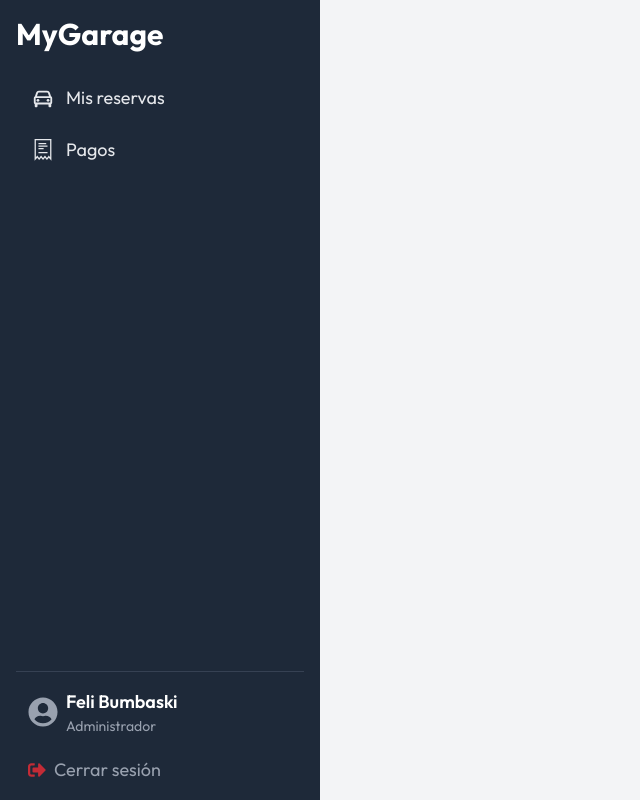
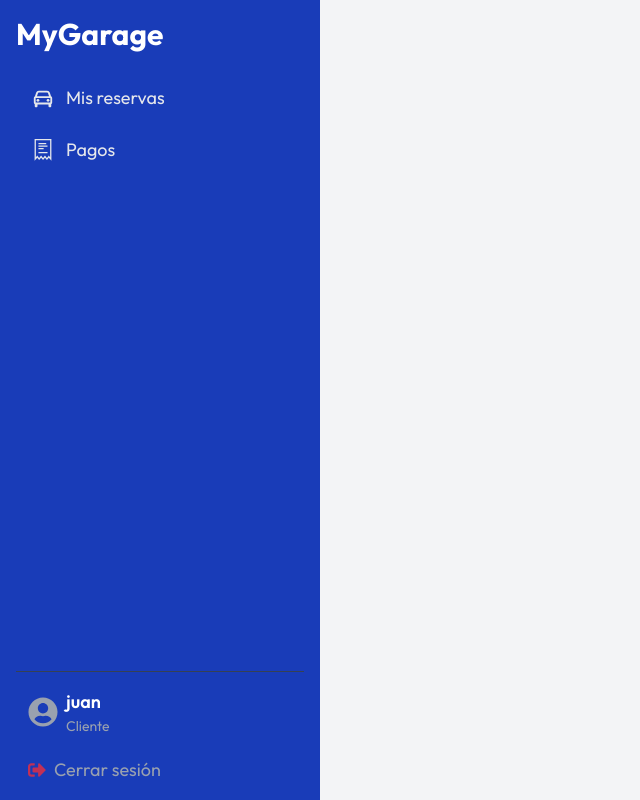
Before and after one commit to SantiagoCarboUTN/fullstack-repo-dsw, a React (Vite) app in the folder apps/frontend/: page /client in a window 1280 px wide. Shown: the whole page, without its empty margins (0-640 px from the left). Built offline with nearby package versions, Linux system fonts and the light colour scheme.

Commit message:
delete dependencies

```diff
--- a/apps/frontend/src/components/layout/LayoutClient.tsx
+++ b/apps/frontend/src/components/layout/LayoutClient.tsx
@@ -8,11 +8,11 @@ export const LayoutClient = () => {
   return (
     <div className="flex  h-screen overflow-hidden">
         <aside
-          className={`fixed inset-y-0 left-0 z-50 w-80 bg-gray-800 p-4 text-white transform transition-transform duration-300
+          className={`fixed inset-y-0 left-0 z-50 w-80 bg-blue-800 p-4 text-white transform transition-transform duration-300
           ${sidebarOpen ? "translate-x-0" : "-translate-x-full"}
           md:relative md:translate-x-0 md:flex md:flex-col md:justify-between`}
         >
-        <SideBarClient />
+        <SideBarClient user={{nombre:"juan"}} />
       </aside>
       {sidebarOpen && (
         <div
@@ -22,7 +22,7 @@ export const LayoutClient = () => {
       )}
       <main className="flex-1 overflow-y-auto bg-gray-100 p-6 relative">
         <button
-          className="md:hidden p-3 bg-gray-800 text-white rounded-md mb-4"
+          className="md:hidden p-3 bg-blue-800 text-white rounded-md mb-4"
           onClick={() => setSidebarOpen(!sidebarOpen)}
         >
           <FaBars size={20} />
--- a/apps/frontend/src/components/layout/Sidebar/SideBarClient.tsx
+++ b/apps/frontend/src/components/layout/Sidebar/SideBarClient.tsx
@@ -2,7 +2,7 @@ import {  BiCar } from "react-icons/bi"
 import { SideBarLink } from "./SideBarLink"
 import { TfiReceipt } from "react-icons/tfi";
 import { FaSignOutAlt, FaUserCircle } from "react-icons/fa";
-export const SideBarClient = () => {
+export const SideBarClient = ({ user }: { user: { nombre: string}}) => {
   const links = [
     { to: "/client/mis-reservas", label: "Mis reservas", icon: BiCar },
     { to: "/client/mis-pagos", label: "Pagos", icon: TfiReceipt }
@@ -29,8 +29,8 @@ export const SideBarClient = () => {
         <div className="flex items-center mb-5 ml-3">
           <FaUserCircle size={30}  className="text-gray-400 mr-2"/>
           <div>
-            <p className="font-semibold ">Feli Bumbaski</p>
-            <p className="text-sm text-gray-400">Administrador</p>
+            <p className="font-semibold ">{user.nombre}</p>
+            <p className="text-sm text-gray-400">Cliente</p>
           </div>
         </div>
 
```
